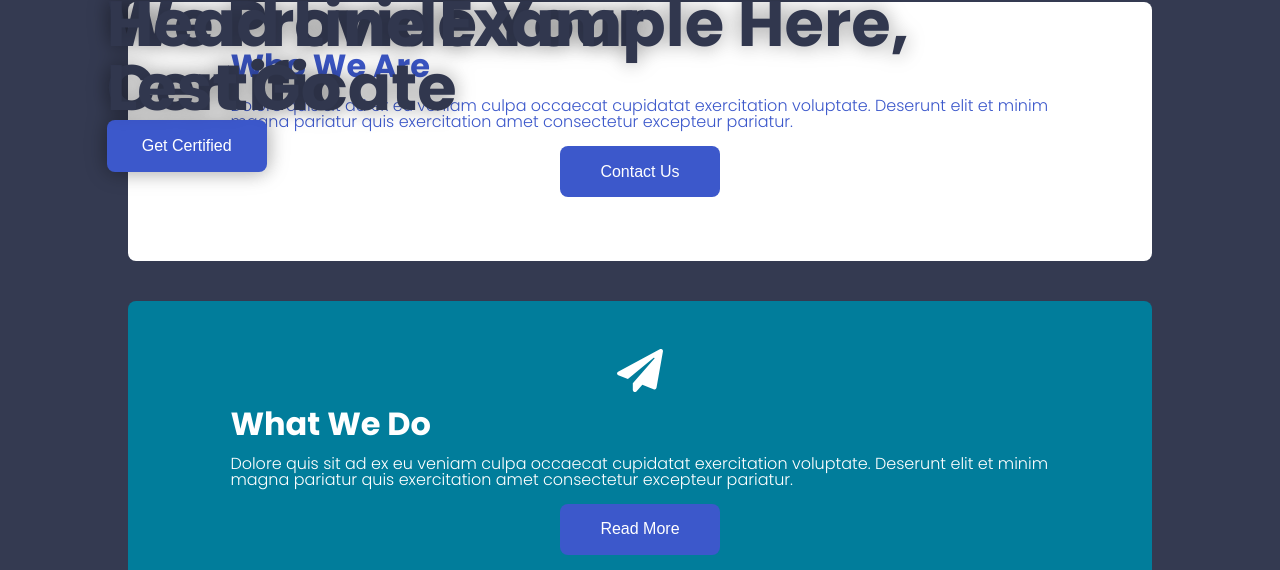
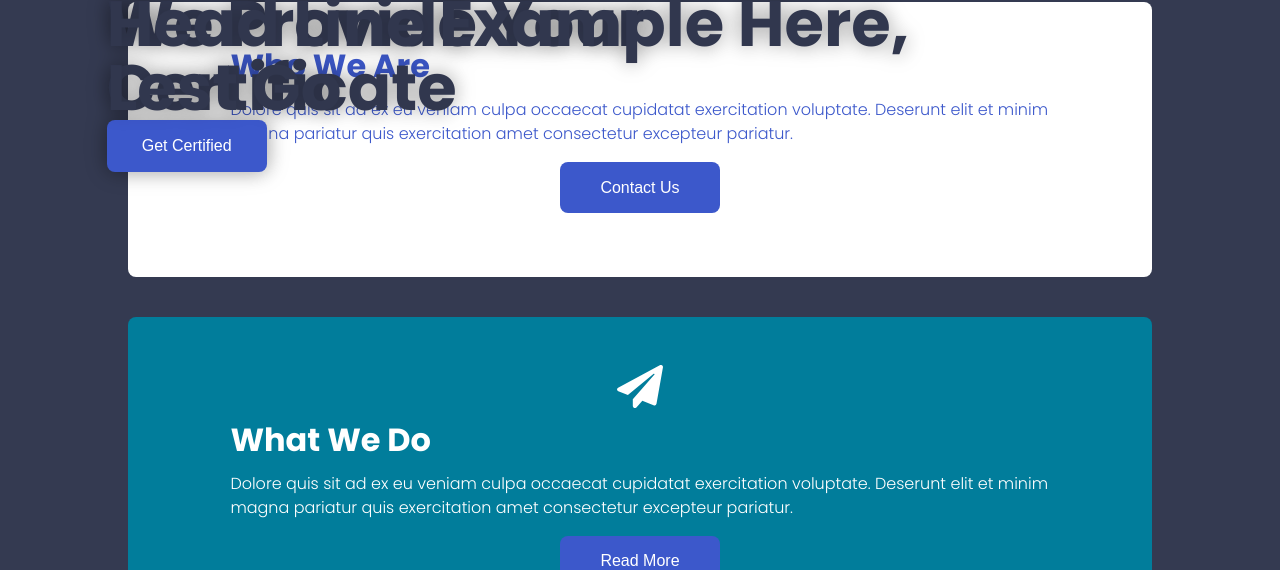
Before and after one commit to codenicer/codenicer.github.io, a Next.js app: page / in a window 1280 px wide. Shown: the part 118-688 px from the top of the page. Built offline with nearby package versions, Linux system fonts and the light colour scheme.

Commit message:
adjust line height part2

```diff
--- a/styles/home.module.scss
+++ b/styles/home.module.scss
@@ -64,6 +64,9 @@
 }
 
 .introduction_cont {
+  p {
+    line-height: 1.5rem;
+  }
   background-color: $bg-color-darkest;
   // overflow-x: hidden;
   width: 100%;
```
